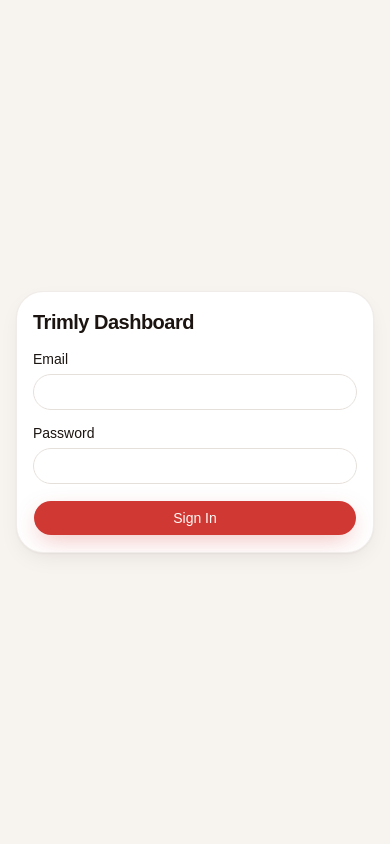
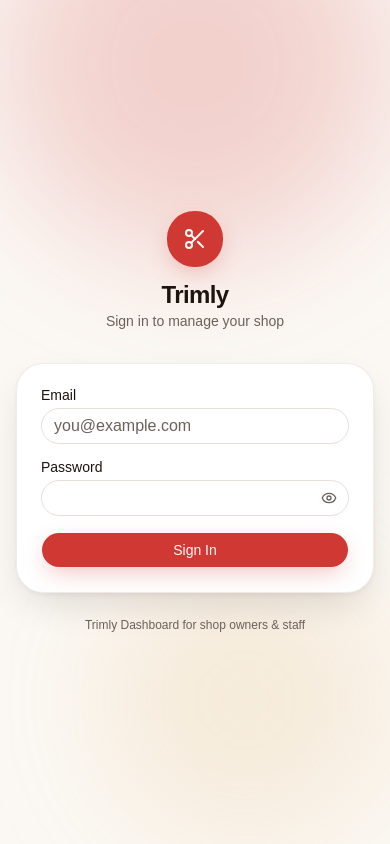
Before and after one commit to ShubhamPDev7/trimly-dashboard, a React (Vite) app: page /login in a window 390 px wide. Built offline with nearby package versions, Linux system fonts and the light colour scheme; no server answers.

Commit message:
Redesign login page, add logout confirmation, fix mobile menu z-index overlap with bottom nav

```diff
--- a/src/layouts/AppShell.tsx
+++ b/src/layouts/AppShell.tsx
@@ -1,6 +1,7 @@
 import { useEffect, useState } from "react"
 import { Outlet, NavLink, useLocation } from "react-router-dom"
 import { AnimatePresence, motion } from "framer-motion"
+import ConfirmDialog from "@/components/shared/ConfirmDialog"
 import { useFcmRegistration } from "@/hooks/useFcm"
 import {
   LayoutDashboard,
@@ -94,6 +95,7 @@ export default function AppShell() {
   const setSelectedShopId = useShopStore((s) => s.setSelectedShopId)
   const location = useLocation()
   const [mobileMenuOpen, setMobileMenuOpen] = useState(false)
+  const [logoutConfirmOpen, setLogoutConfirmOpen] = useState(false)
 
   useEffect(() => {
     if (!selectedShopId && shopIds.length > 0) {
@@ -128,7 +130,7 @@ export default function AppShell() {
         <div className="border-t border-border/60 p-3">
           <div className="mb-1 truncate px-1 text-sm font-medium">{name}</div>
           <button
-            onClick={clearAuth}
+            onClick={() => setLogoutConfirmOpen(true)}
             className="flex w-full items-center gap-2 rounded-xl px-3 py-2 text-sm text-muted-foreground transition-colors hover:bg-destructive/10 hover:text-destructive"
           >
             <LogOut className="h-4 w-4" />
@@ -175,7 +177,7 @@ export default function AppShell() {
               <div className="border-t border-border/60 p-3">
                 <div className="mb-1 truncate px-1 text-sm font-medium">{name}</div>
                 <button
-                  onClick={clearAuth}
+                 onClick={() => setLogoutConfirmOpen(true)}
                   className="flex w-full items-center gap-2 rounded-xl px-3 py-2 text-sm text-muted-foreground hover:bg-destructive/10 hover:text-destructive"
                 >
                   <LogOut className="h-4 w-4" />
@@ -201,7 +203,7 @@ export default function AppShell() {
             </span>
           </div>
           <button
-            onClick={clearAuth}
+           onClick={() => setLogoutConfirmOpen(true)}
             className="flex size-8 items-center justify-center rounded-full text-muted-foreground hover:bg-destructive/10 hover:text-destructive md:hidden"
           >
             <LogOut className="h-4.5 w-4.5" />
@@ -217,7 +219,11 @@ export default function AppShell() {
         </main>
 
         {/* Mobile floating bottom nav */}
-        <nav className="fixed inset-x-3 bottom-3 z-50 flex items-center justify-around rounded-2xl border border-border/60 bg-background/95 px-1 py-1.5 shadow-[var(--shadow-soft-lg)] backdrop-blur-md safe-bottom md:hidden">
+        <nav
+          className={`fixed inset-x-3 bottom-3 z-50 flex items-center justify-around rounded-2xl border border-border/60 bg-background/95 px-1 py-1.5 shadow-[var(--shadow-soft-lg)] backdrop-blur-md safe-bottom transition-opacity duration-200 md:hidden ${
+            mobileMenuOpen ? "pointer-events-none opacity-0" : "opacity-100"
+          }`}
+        >
           {mobileNavItems.map((item, i) => {
             const isActive = i === activeMobileIndex
             return (
@@ -248,6 +254,14 @@ export default function AppShell() {
           })}
         </nav>
       </div>
+      <ConfirmDialog
+        open={logoutConfirmOpen}
+        onOpenChange={setLogoutConfirmOpen}
+        title="Log Out?"
+        description="You'll need to sign in again to access your dashboard."
+        confirmLabel="Log Out"
+        onConfirm={clearAuth}
+      />
     </div>
   )
 }
--- a/src/pages/auth/LoginPage.tsx
+++ b/src/pages/auth/LoginPage.tsx
@@ -1,11 +1,12 @@
 import { useState } from "react"
 import { useNavigate } from "react-router-dom"
+import { motion } from "framer-motion"
+import { Eye, EyeOff, Scissors } from "lucide-react"
 import { loginRequest } from "@/api/auth"
 import { useAuthStore } from "@/store/authStore"
 import { Button } from "@/components/ui/button"
 import { Input } from "@/components/ui/input"
 import { Label } from "@/components/ui/label"
-import { Card, CardContent, CardHeader, CardTitle } from "@/components/ui/card"
 import { toast } from "sonner"
 
 export default function LoginPage() {
@@ -14,6 +15,7 @@ export default function LoginPage() {
 
   const [email, setEmail] = useState("")
   const [password, setPassword] = useState("")
+  const [showPassword, setShowPassword] = useState(false)
   const [loading, setLoading] = useState(false)
 
   const handleSubmit = async (e: React.FormEvent) => {
@@ -39,39 +41,73 @@ export default function LoginPage() {
   }
 
   return (
-    <div className="flex min-h-screen items-center justify-center bg-muted px-4">
-      <Card className="w-full max-w-sm">
-        <CardHeader>
-          <CardTitle className="text-xl">Trimly Dashboard</CardTitle>
-        </CardHeader>
-        <CardContent>
+    <div className="relative flex min-h-screen items-center justify-center overflow-hidden bg-background px-4">
+      {/* Ambient glow background */}
+      <div className="pointer-events-none absolute -top-32 left-1/2 h-96 w-96 -translate-x-1/2 rounded-full bg-primary/20 blur-3xl" />
+      <div className="pointer-events-none absolute bottom-0 right-0 h-72 w-72 rounded-full bg-gold/15 blur-3xl" />
+
+      <motion.div
+        initial={{ opacity: 0, y: 16 }}
+        animate={{ opacity: 1, y: 0 }}
+        transition={{ duration: 0.5, ease: [0.16, 1, 0.3, 1] }}
+        className="relative w-full max-w-sm"
+      >
+        <div className="mb-8 flex flex-col items-center gap-3 text-center">
+          <span className="flex size-14 items-center justify-center rounded-2xl bg-primary text-primary-foreground shadow-[var(--shadow-glow-primary)]">
+            <Scissors className="h-6 w-6" />
+          </span>
+          <div>
+            <h1 className="font-heading text-2xl font-semibold tracking-tight">Trimly</h1>
+            <p className="text-sm text-muted-foreground">Sign in to manage your shop</p>
+          </div>
+        </div>
+
+        <div className="rounded-2xl border border-border/60 bg-card p-6 shadow-[var(--shadow-soft-lg)]">
           <form onSubmit={handleSubmit} className="space-y-4">
-            <div className="space-y-2">
+            <div className="space-y-1.5">
               <Label htmlFor="email">Email</Label>
               <Input
                 id="email"
                 type="email"
+                placeholder="you@example.com"
                 value={email}
                 onChange={(e) => setEmail(e.target.value)}
                 required
+                autoComplete="email"
               />
             </div>
-            <div className="space-y-2">
+            <div className="space-y-1.5">
               <Label htmlFor="password">Password</Label>
+              <div className="relative">
                 <Input
                   id="password"
-                type="password"
+                  type={showPassword ? "text" : "password"}
                   value={password}
                   onChange={(e) => setPassword(e.target.value)}
                   required
+                  autoComplete="current-password"
+                  className="pr-10"
                 />
+                <button
+                  type="button"
+                  onClick={() => setShowPassword((v) => !v)}
+                  className="absolute right-3 top-1/2 -translate-y-1/2 text-muted-foreground hover:text-foreground"
+                  tabIndex={-1}
+                >
+                  {showPassword ? <EyeOff className="h-4 w-4" /> : <Eye className="h-4 w-4" />}
+                </button>
+              </div>
             </div>
             <Button type="submit" className="w-full" disabled={loading}>
               {loading ? "Signing in..." : "Sign In"}
             </Button>
           </form>
-        </CardContent>
-      </Card>
+        </div>
+
+        <p className="mt-6 text-center text-xs text-muted-foreground">
+          Trimly Dashboard for shop owners &amp; staff
+        </p>
+      </motion.div>
     </div>
   )
 }
```
Lines whose indentation alone changed are shown as unchanged.
